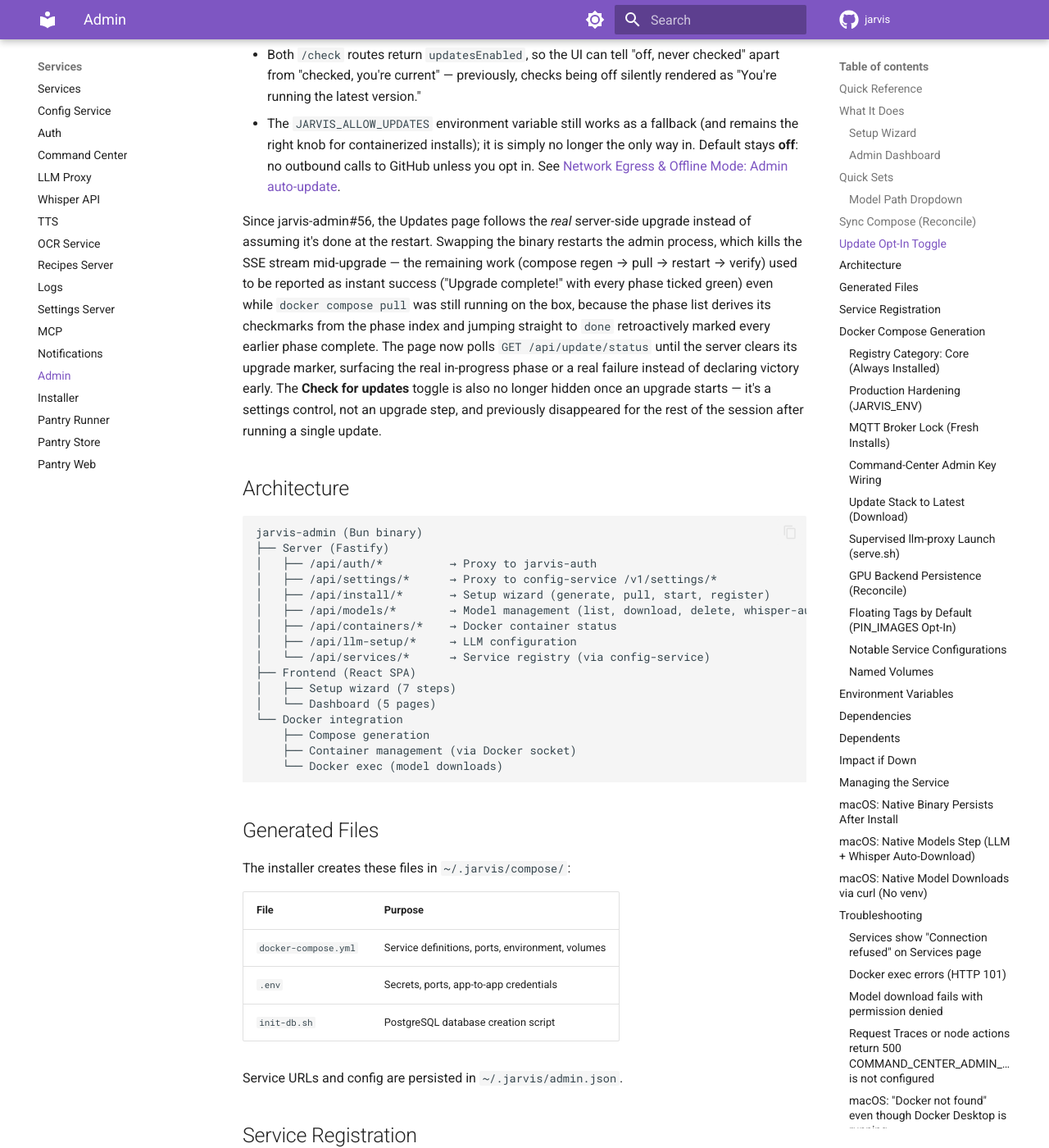
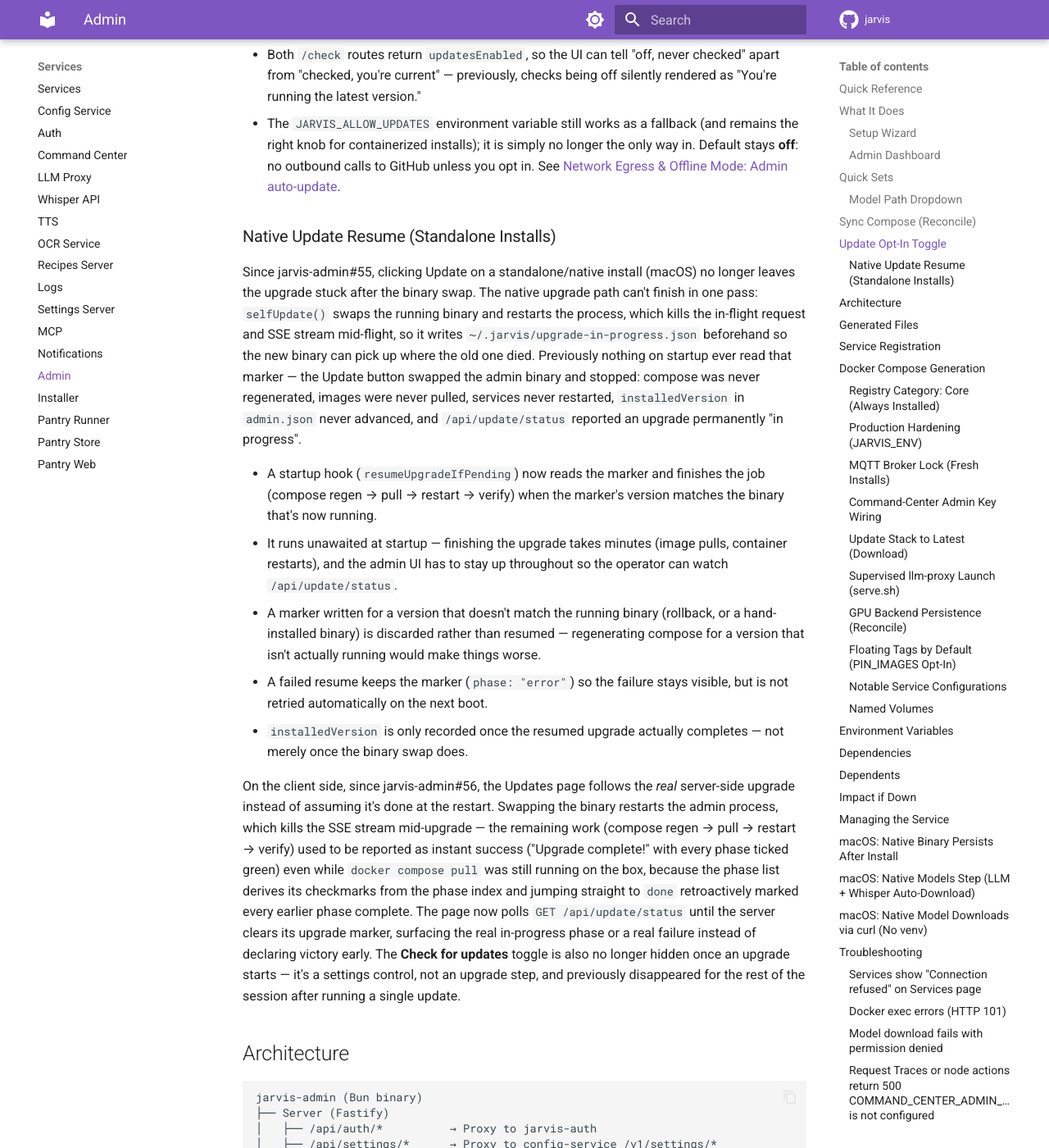
Before and after one commit to alexberardi/jarvis-docs, an MkDocs documentation site: the page built from docs/services/admin.md, in a window 1280 px wide and 1400 px high, scrolled down 2900 px. Shown: the whole window at 82% size. Built offline with MkDocs 1.6.1 and Material for MkDocs 9.7.7, drawn with Linux system fonts in a browser that asks for light colours; comment, search, counter and statistics services are not loaded; some of the changed text lies outside the part shown.

Commit message:
docs(jarvis-admin): document native update resume-on-restart fix (#55) (#150)
Co-authored-by: alexberardi <alexmberardi@gmail.com>

```diff
--- a/docs/services/admin.md
+++ b/docs/services/admin.md
@@ -71,7 +71,17 @@
 - Both `/check` routes return `updatesEnabled`, so the UI can tell "off, never checked" apart from "checked, you're current" — previously, checks being off silently rendered as "You're running the latest version."
 - The `JARVIS_ALLOW_UPDATES` environment variable still works as a fallback (and remains the right knob for containerized installs); it is simply no longer the only way in. Default stays **off**: no outbound calls to GitHub unless you opt in. See [Network Egress & Offline Mode: Admin auto-update](../security/offline-mode.md#enabling-updates).
 
-Since jarvis-admin#56, the Updates page follows the *real* server-side upgrade instead of assuming it's done at the restart. Swapping the binary restarts the admin process, which kills the SSE stream mid-upgrade — the remaining work (compose regen → pull → restart → verify) used to be reported as instant success ("Upgrade complete!" with every phase ticked green) even while `docker compose pull` was still running on the box, because the phase list derives its checkmarks from the phase index and jumping straight to `done` retroactively marked every earlier phase complete. The page now polls `GET /api/update/status` until the server clears its upgrade marker, surfacing the real in-progress phase or a real failure instead of declaring victory early. The **Check for updates** toggle is also no longer hidden once an upgrade starts — it's a settings control, not an upgrade step, and previously disappeared for the rest of the session after running a single update.
+### Native Update Resume (Standalone Installs)
+
+Since jarvis-admin#55, clicking Update on a standalone/native install (macOS) no longer leaves the upgrade stuck after the binary swap. The native upgrade path can't finish in one pass: `selfUpdate()` swaps the running binary and restarts the process, which kills the in-flight request and SSE stream mid-flight, so it writes `~/.jarvis/upgrade-in-progress.json` beforehand so the new binary can pick up where the old one died. Previously nothing on startup ever read that marker — the Update button swapped the admin binary and stopped: compose was never regenerated, images were never pulled, services never restarted, `installedVersion` in `admin.json` never advanced, and `/api/update/status` reported an upgrade permanently "in progress".
+
+- A startup hook (`resumeUpgradeIfPending`) now reads the marker and finishes the job (compose regen → pull → restart → verify) when the marker's version matches the binary that's now running.
+- It runs unawaited at startup — finishing the upgrade takes minutes (image pulls, container restarts), and the admin UI has to stay up throughout so the operator can watch `/api/update/status`.
+- A marker written for a version that doesn't match the running binary (rollback, or a hand-installed binary) is discarded rather than resumed — regenerating compose for a version that isn't actually running would make things worse.
+- A failed resume keeps the marker (`phase: "error"`) so the failure stays visible, but is not retried automatically on the next boot.
+- `installedVersion` is only recorded once the resumed upgrade actually completes — not merely once the binary swap does.
+
+On the client side, since jarvis-admin#56, the Updates page follows the *real* server-side upgrade instead of assuming it's done at the restart. Swapping the binary restarts the admin process, which kills the SSE stream mid-upgrade — the remaining work (compose regen → pull → restart → verify) used to be reported as instant success ("Upgrade complete!" with every phase ticked green) even while `docker compose pull` was still running on the box, because the phase list derives its checkmarks from the phase index and jumping straight to `done` retroactively marked every earlier phase complete. The page now polls `GET /api/update/status` until the server clears its upgrade marker, surfacing the real in-progress phase or a real failure instead of declaring victory early. The **Check for updates** toggle is also no longer hidden once an upgrade starts — it's a settings control, not an upgrade step, and previously disappeared for the rest of the session after running a single update.
 
 ## Architecture
 
@@ -328,3 +338,7 @@
 On macOS, `whisper-api` and `llm-proxy` run natively (excluded from the generated compose so they can reach Metal — see [Platform Notes](../getting-started/installation.md#macos-apple-silicon)), but the wizard's `tieredStartup` step still passed their service names to `docker compose up -d ...`. Docker validates every service name up front and aborts the *entire* batch on the first `no such service: jarvis-whisper-api`, so the install stalled after config-service and auth came up healthy and nothing else ever started.
 
 Since jarvis-admin#41, the wizard introspects the generated compose (`docker compose config --services`) before starting the remaining services and only `up`s services that are actually defined in it (`selectRemainingToStart()`). If the introspection call itself fails, the wizard falls back to the unfiltered list rather than blocking the install.
+
+### Update stuck reporting "in progress" after a standalone Update
+
+Since jarvis-admin#55, this resolves itself on the next admin restart: a startup hook resumes any interrupted upgrade whose marker matches the running binary version. If it's still stuck after a restart, check the logs for `upgrade resume failed` — the marker (`~/.jarvis/upgrade-in-progress.json`) is kept with `phase: "error"` on failure rather than retried automatically, so clearing it by hand is the way to force a clean retry. See [Native Update Resume](#native-update-resume-standalone-installs).
```
